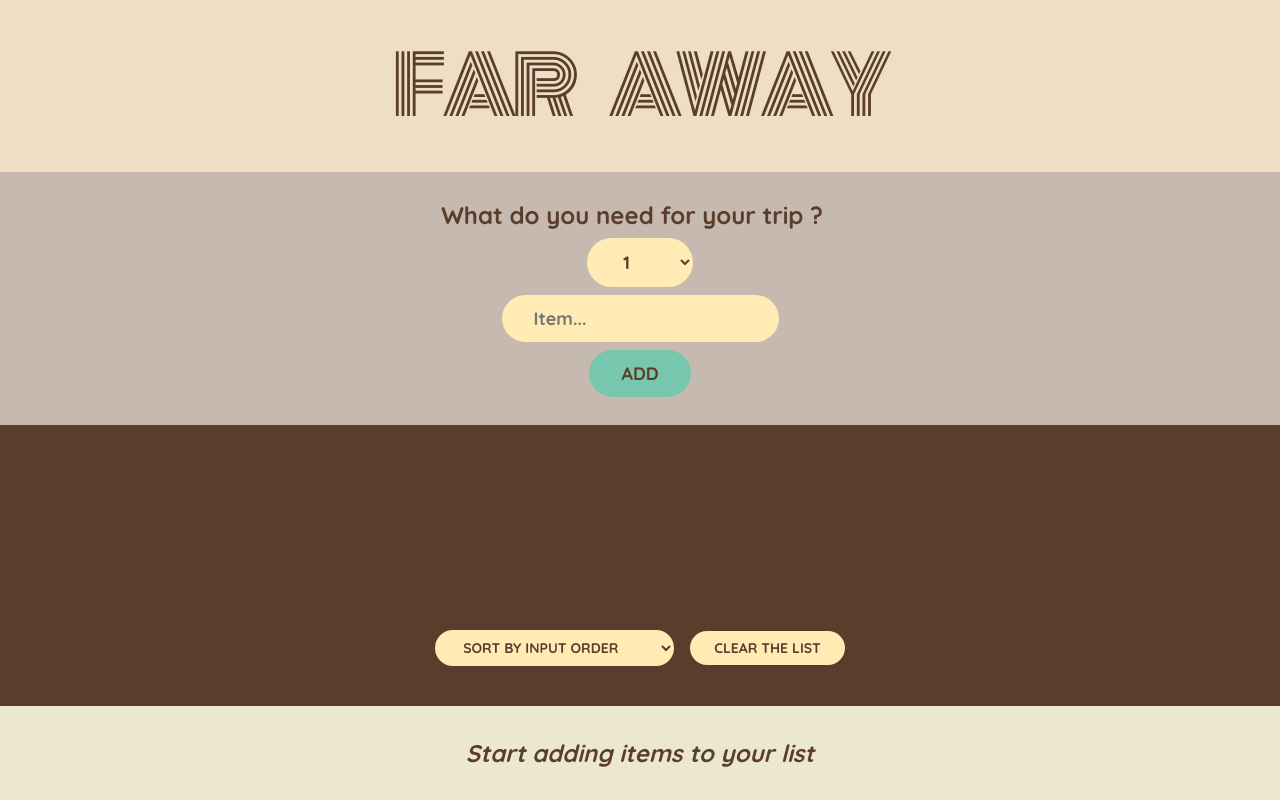
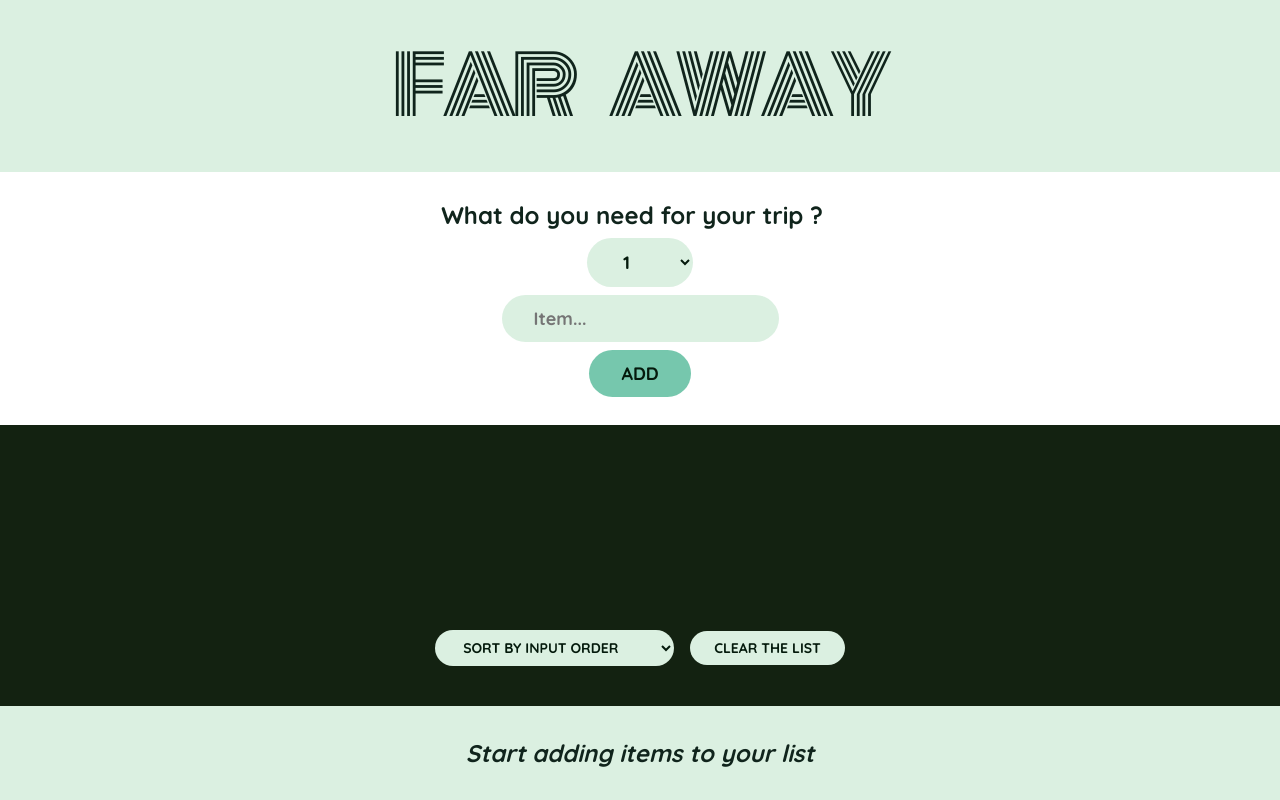
Before and after one commit to AdriannaLen/far-away, a React (Create React App) app: page / in a window 1280 px wide. Built offline with nearby package versions, Linux system fonts and the light colour scheme.

Commit message:
changed colors

```diff
--- a/src/index.css
+++ b/src/index.css
@@ -20,7 +20,7 @@ html {
 body {
   font-size: 2.4rem;
   font-family: sans-serif;
-  color: #5a3e2b;
+  color: #10241c;
   font-family: "Quicksand";
   font-weight: 500;
 }
@@ -34,7 +34,7 @@ body {
 
 h1 {
   text-align: center;
-  background-color: #eedec5;
+  background-color: #dbf0e1;
   font-family: "Monoton";
   font-size: 8rem;
   text-transform: uppercase;
@@ -45,7 +45,7 @@ h1 {
 }
 
 .add-form {
-  background-color: #c5b9b0;
+  background-color: #ffffff;
   padding: 2.8rem 0;
   display: flex;
   align-items: center;
@@ -62,8 +62,8 @@ h3 {
 button,
 select,
 input {
-  background-color: #ffebb3;
-  color: #5a3e2b;
+  background-color: #dbf0e1;
+  color: #041a0c;
   font-family: inherit;
   border: none;
   border-radius: 10rem;
@@ -79,8 +79,8 @@ input {
 }
 
 .list {
-  background-color: #5a3e2b;
-  color: #ffebb3;
+  background-color: #132211;
+  color: #ffffff;
   padding: 4rem 0;
 
   display: flex;
@@ -133,7 +133,7 @@ input[type="checkbox"] {
 }
 
 .stats {
-  background-color: #ebe8cd;
+  background-color: #dbf0e1;
   text-align: center;
   font-weight: 700;
   padding: 3.2rem 0;
```
